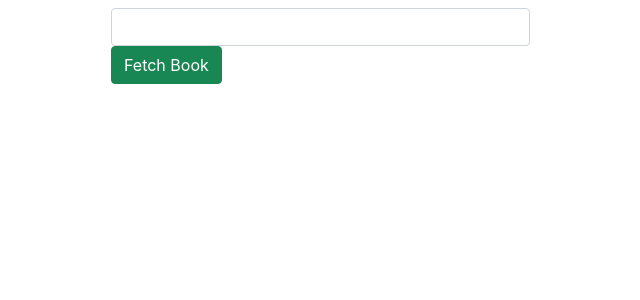
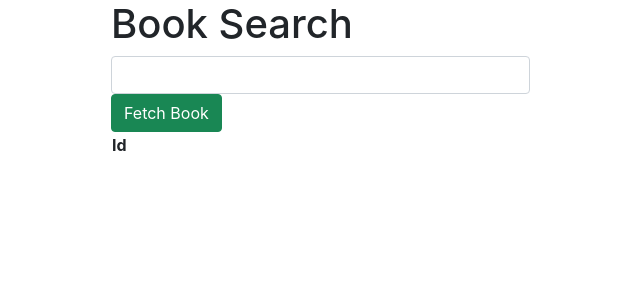
Before and after one commit to digikullReact/janwereact, a React (Vite) app: page / in a window 1280 px wide. Shown: the top 300 px of the page, without its empty margins (215-855 px from the left). Built offline with nearby package versions, Linux system fonts and the light colour scheme.

Commit message:
book search

```diff
--- a/src/components/Lifecycle.jsx
+++ b/src/components/Lifecycle.jsx
@@ -1,26 +1,28 @@
 import React,{useState,useEffect} from 'react'
 
 const Lifecycle = () => {
-  const [state,setState]=useState("");
+  const [state,setState]=useState([]);
 
   const [input ,setInput]=useState("");
 
 
 
-  // This will call the api onlu once
+  // This will call the api onlu once/
+  /*
   useEffect(function(){
    apiCall();
 
   },[])
+  */
 
 
   const apiCall=()=>{
       //  Calling an external api in to get  data -------->
-    fetch(``)
+    fetch(`https://www.googleapis.com/books/v1/volumes?q=${input}`)
     .then(response => response.json())
     .then(data =>{
         console.log(data);
-        setState(data);  // Whenever your state is modified the component gets rerendered or reloaded automatically by react
+        setState(data.items);  // Whenever your state is modified the component gets rerendered or reloaded automatically by react
     });
 
 
@@ -36,7 +38,7 @@ const Lifecycle = () => {
 
   return (
     <div className='col-md-4 offset-3'>
-      <h1> {state.title}</h1>
+      <h1>Book Search </h1>
 
       <input type="text" onChange={handleChange}  name="name" className="form-control"/>
 
@@ -46,6 +48,28 @@ const Lifecycle = () => {
 
       </button>
 
+    <table className='table'>
+
+        <thead>
+            <th>Id</th>
+        </thead>
+
+        <tbody>
+            {
+                state.map(ele=>(
+                    <tr>
+  <td>{ele.id}</td>
+                    </tr>
+
+                ))
+            }
+
+
+        </tbody>
+
+    </table>
+
+
 
     </div>
   )
```
